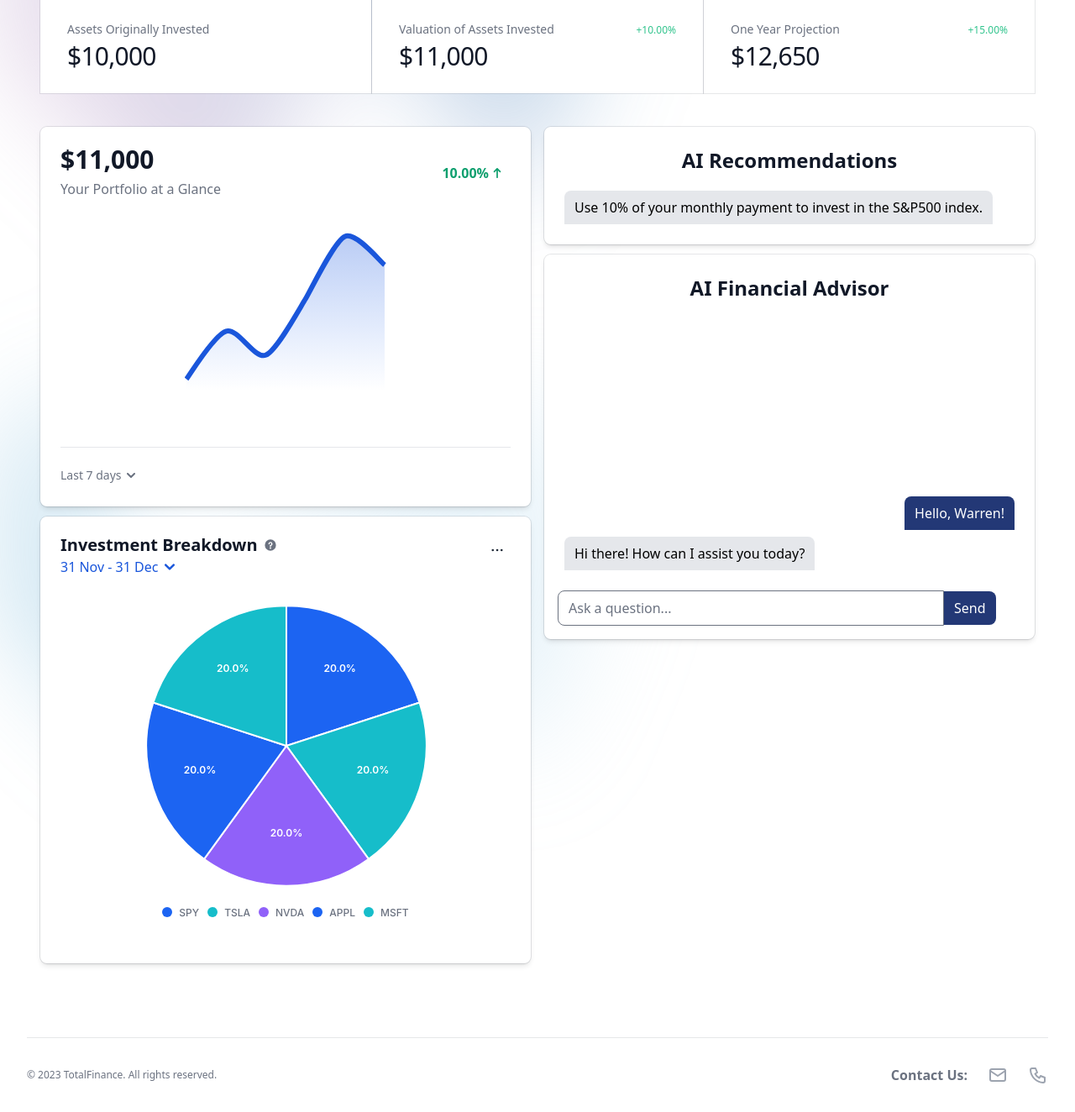
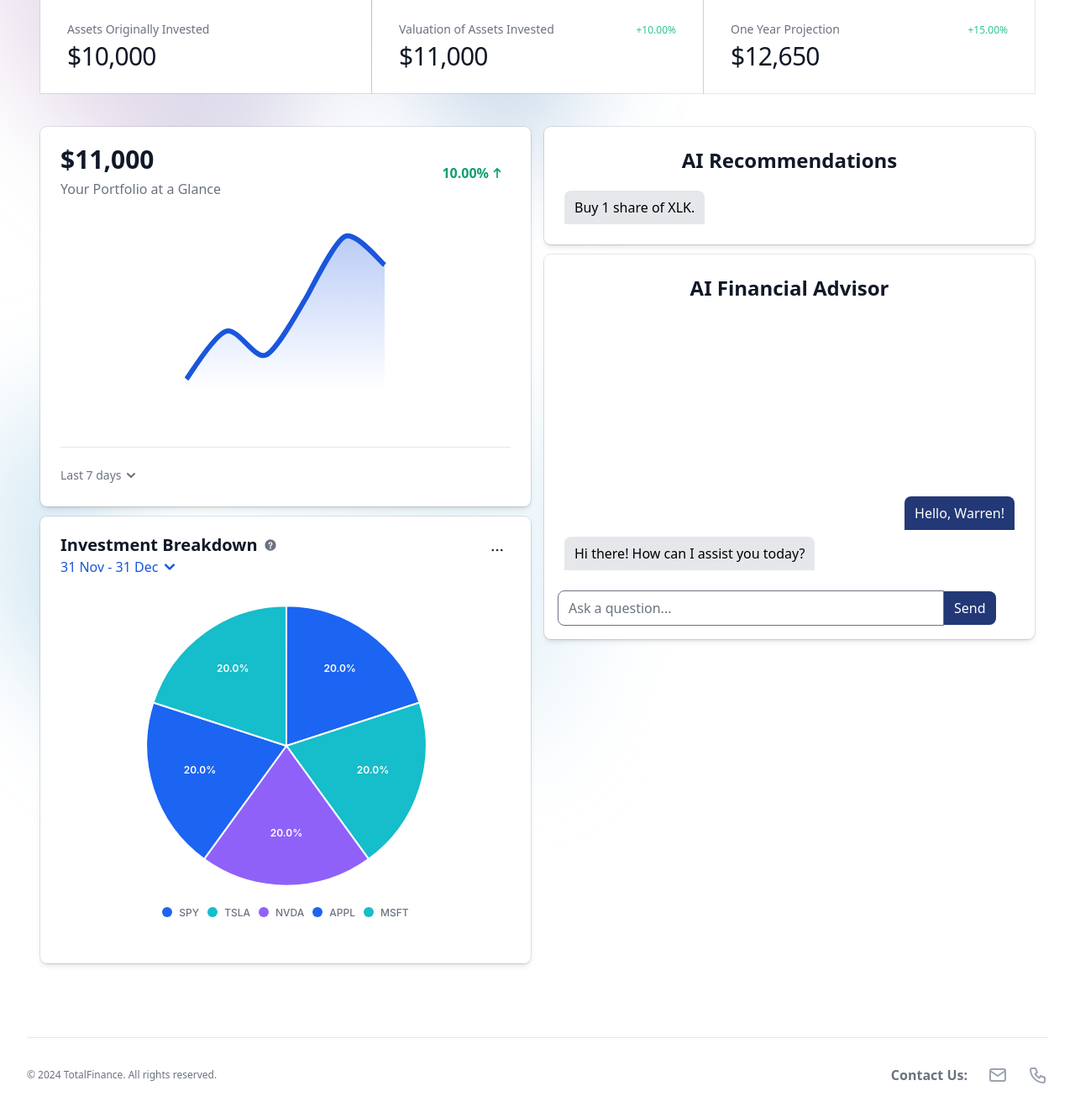
Before and after one commit to Eric1K/TotalFinance, a Flask app: page /investing in a window 1280 px wide. Shown: the part 138-1462 px from the top of the page at 84% size. Run offline with Flask 3, Linux system fonts and the light colour scheme; a user stored in the database is signed in; style sheets or scripts are compiled from the project's sources.

Commit message:
minor changes regarding our "copyright"

```diff
--- a/flaskmain/templates/faqs.html
+++ b/flaskmain/templates/faqs.html
@@ -184,7 +184,7 @@
           </a>
 
         </div>
-        <p class="mt-8 text-center text-xs leading-5 text-gray-500 md:order-1 md:mt-0">&copy; 2023 TotalFinance. All rights reserved.</p>
+        <p class="mt-8 text-center text-xs leading-5 text-gray-500 md:order-1 md:mt-0">&copy; 2024 TotalFinance. All rights reserved.</p>
       </div>
     </div>
   </footer>
--- a/flaskmain/templates/index.html
+++ b/flaskmain/templates/index.html
@@ -63,7 +63,7 @@
       <div class="mx-auto grid max-w-2xl grid-cols-1 gap-x-8 gap-y-16 sm:gap-y-20 lg:mx-0 lg:max-w-none lg:grid-cols-2">
         <div class="lg:pr-8 lg:pt-4">
           <div class="lg:max-w-lg">
-            <h2 class="text-base font-semibold leading-7 text-indigo-600">Democratizing Wealth Creation</h2>
+            <h2 class="text-base font-semibold leading-7 text-blue-900">Democratizing Wealth Creation</h2>
             <p class="mt-2 text-3xl font-bold tracking-tight text-gray-900 sm:text-4xl">An AI Financial Advisor</p>
             <p class="mt-6 text-lg leading-8 text-gray-600">We combine AI with financial wisdom to facilitate wealth growth and financial goal achievement</p>
             <dl class="mt-10 max-w-xl space-y-8 text-base leading-7 text-gray-600 lg:max-w-none">
@@ -127,7 +127,7 @@
           </a>
 
         </div>
-        <p class="mt-8 text-center text-xs leading-5 text-gray-500 md:order-1 md:mt-0">&copy; 2023 TotalFinance. All rights reserved.</p>
+        <p class="mt-8 text-center text-xs leading-5 text-gray-500 md:order-1 md:mt-0">&copy; 2024 TotalFinance. All rights reserved.</p>
       </div>
     </div>
   </footer>
--- a/flaskmain/templates/investing.html
+++ b/flaskmain/templates/investing.html
@@ -389,7 +389,7 @@
                 </div> -->
                 <div class="chat-message ">
                     <div class="message-text bg-gray-200 py-2 px-3 rounded-t-lg inline-block">
-                        Use 10% of your monthly payment to invest in the S&P500 index.
+                        Buy 1 share of XLK.
                     </div>
                 </div>
                 <!-- copy and paste more chat messages here -->
--- a/flaskmain/templates/layout_app.html
+++ b/flaskmain/templates/layout_app.html
@@ -197,7 +197,7 @@
             </a>
 
           </div>
-          <p class="mt-8 text-center text-xs leading-5 text-gray-500 md:order-1 md:mt-0">&copy; 2023 TotalFinance. All rights reserved.</p>
+          <p class="mt-8 text-center text-xs leading-5 text-gray-500 md:order-1 md:mt-0">&copy; 2024 TotalFinance. All rights reserved.</p>
         </div>
       </div>
     </footer>
--- a/flaskmain/templates/pricing.html
+++ b/flaskmain/templates/pricing.html
@@ -118,7 +118,7 @@
               </a>
 
             </div>
-            <p class="mt-8 text-center text-xs leading-5 text-gray-500 md:order-1 md:mt-0">&copy; 2023 TotalFinance. All rights reserved.</p>
+            <p class="mt-8 text-center text-xs leading-5 text-gray-500 md:order-1 md:mt-0">&copy; 2024 TotalFinance. All rights reserved.</p>
           </div>
         </div>
       </footer>
```
